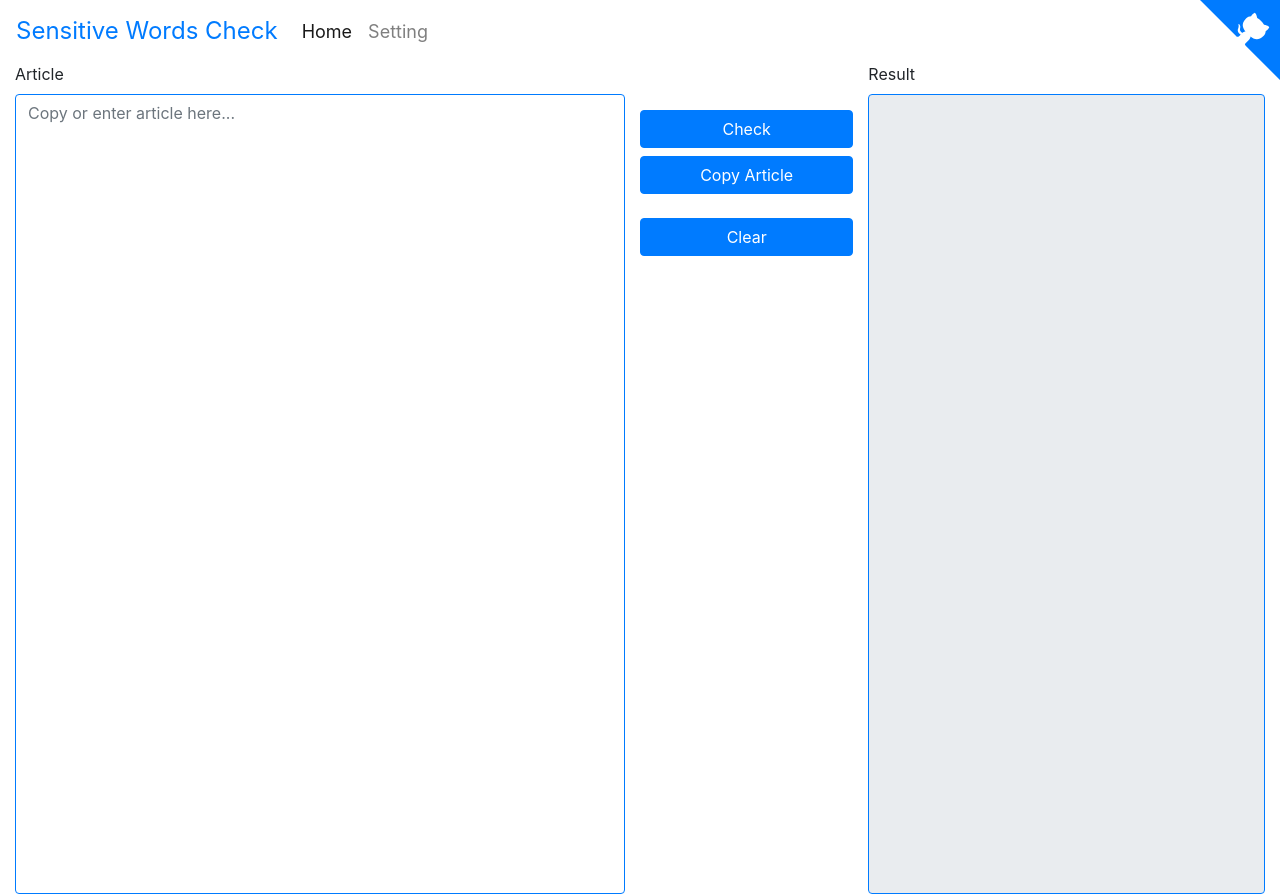
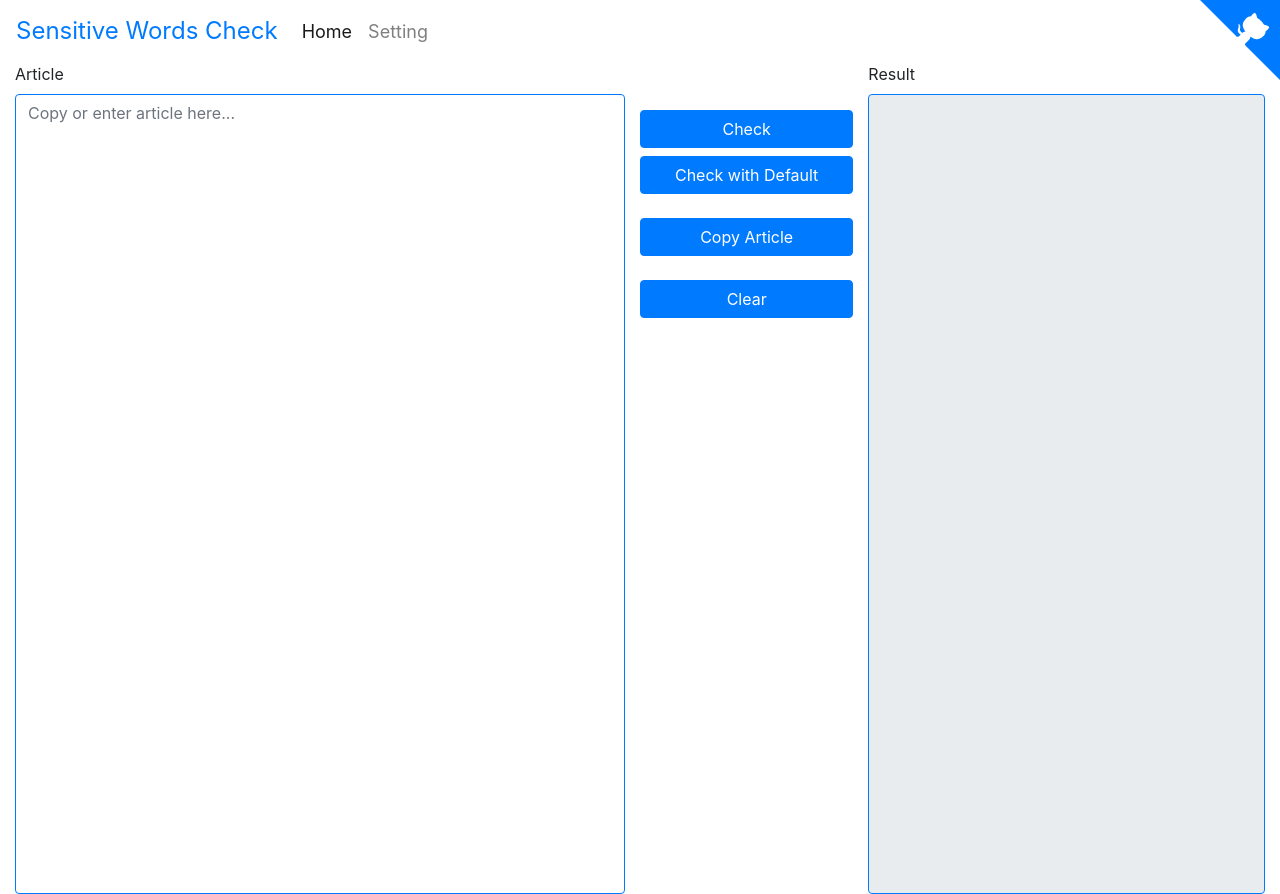
Before and after one commit to sunshineplan/SensitiveWordsCheck, a Flask app: page / in a window 1280 px wide. Run offline with Flask 2, Linux system fonts and the light colour scheme; some libraries are stand-ins or nearby versions.

Commit message:
Add check with default button

```diff
--- a/main.py
+++ b/main.py
@@ -23,7 +23,12 @@ def sensitive_words_check():
     input = request.form.get('q')
     if input == '':
         return jsonify(result='Please enter something!', keywords='empty')
-    result, keywords = check(input, 'static/sensitive_words.txt')
+    mode = request.form.get('m', 'default')
+    if mode == 'custom':
+        ref = 'static/sensitive_words.txt'
+    else:
+        ref = 'static/default.txt'
+    result, keywords = check(input, ref)
     return jsonify(result='\n'.join(result), keywords='|'.join(keywords))
 
 
--- a/templates/index.html
+++ b/templates/index.html
@@ -19,6 +19,19 @@
         $(function() {
             $('#check').on('click', function() {
                 $.post('check', {
+                    m: 'custom',
+                    q: $('#input').val()
+                }, function(data) {
+                    $('#output').val(data.result);
+                    $('#input').highlightWithinTextarea({
+                        highlight: RegExp(data.keywords, 'gi')
+                    });
+                }, 'json');
+                return false;
+            });
+            $('#check_with_default').on('click', function() {
+                $.post('check', {
+                    m: 'default',
                     q: $('#input').val()
                 }, function(data) {
                     $('#output').val(data.result);
@@ -127,6 +140,8 @@
             <div class="col-sm-3 col-md-2 pb-3 pl-sm-0 pt-sm-5 pb-md-0 p-md-0 pt-md-5">
                 {% if name=='root' %}
                 <button onclick="javascript:void(0)" id="check" type="button" class="btn btn-primary btn-block">Check</button>
+                <button onclick="javascript:void(0)" id="check_with_default" type="button" class="btn btn-primary btn-block">Check with Default</button>
+                <br>
                 <button onclick="copyText()" type="button" class="btn btn-primary btn-block">Copy Article</button>
                 <br>
                 <button onclick="clearContents()" type="button" class="btn btn-primary btn-block">Clear</button>
```
